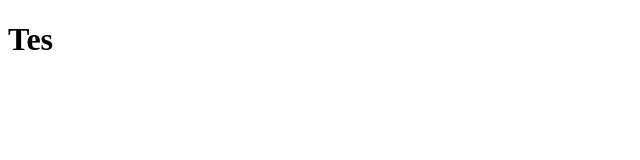
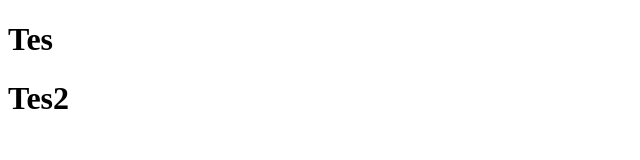
Before and after one commit to wahyudinanas68-hub/git-clone, a plain HTML site: page index.html in a window 1280 px wide. Shown: the whole page, without its empty margins (0-640 px from the left). Drawn offline with Linux system fonts and the light colour scheme.

Commit message:
Modiefied

```diff
--- a/index.html
+++ b/index.html
@@ -7,5 +7,6 @@
   </head>
   <body>
     <h1>Tes</h1>
+    <h1>Tes2</h1>
   </body>
 </html>
```
